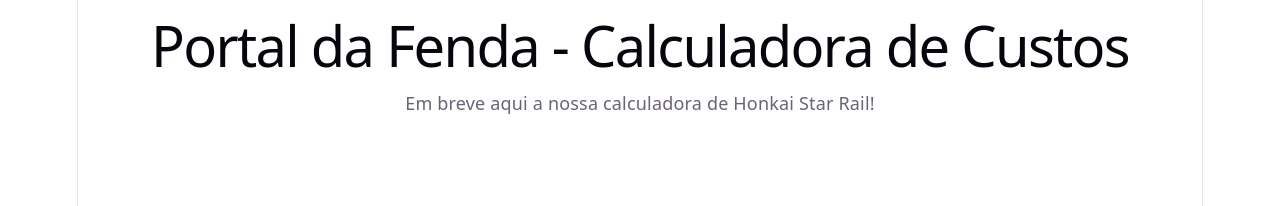
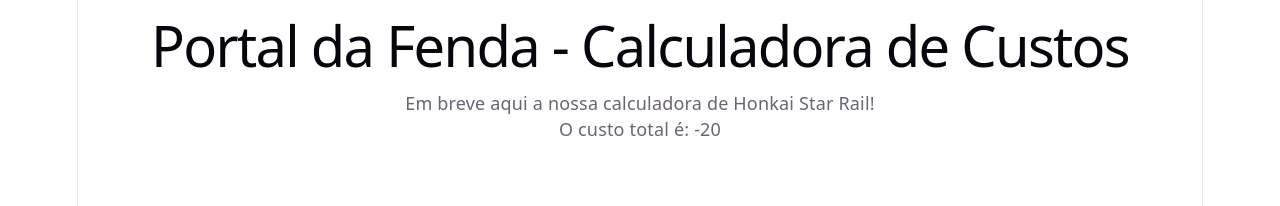
Before and after one commit to Pauloisc/Calculadora-de-Custo---Portal-da-Fenda-WEB, a React (Vite) app: page / in a window 1280 px wide. Shown: the top 206 px of the page. Built offline with nearby package versions, Linux system fonts and the light colour scheme.

Commit message:
Criando times no app.jsx

```diff
--- a/src/App.jsx
+++ b/src/App.jsx
@@ -1,10 +1,25 @@
 import './App.css'
+import { useState } from 'react';
+import { personagens, TIER_RULES, cones } from './data/personagem';
+import { calcularCustoPersonagem, calcularCustoCone, calcularCustoTotal } from './utils/calculos';
+
+const timeInicial = [
+  { personagem: "Nada", eidolons: 0, cone: "Nada", sobreposicao: 1 },
+  { personagem: "Nada", eidolons: 0, cone: "Nada", sobreposicao: 1 },
+  { personagem: "Nada", eidolons: 0, cone: "Nada", sobreposicao: 1 },
+  { personagem: "Nada", eidolons: 0, cone: "Nada", sobreposicao: 1 }
+];
 
 function App() {
+  const [time1, setTime1] = useState(timeInicial);
+  const [time2, setTime2] = useState(timeInicial);
+  const [custoAdicional, setCustoAdicional] = useState(0);
+  let custoTotal = calcularCustoTotal(time1,time2,custoAdicional);
   return (
     <div className="app-container">
       <h1>Portal da Fenda - Calculadora de Custos</h1>
       <p>Em breve aqui a nossa calculadora de Honkai Star Rail!</p>
+      <p>O custo total é: {custoTotal}</p>
     </div>
   )
 }
```
